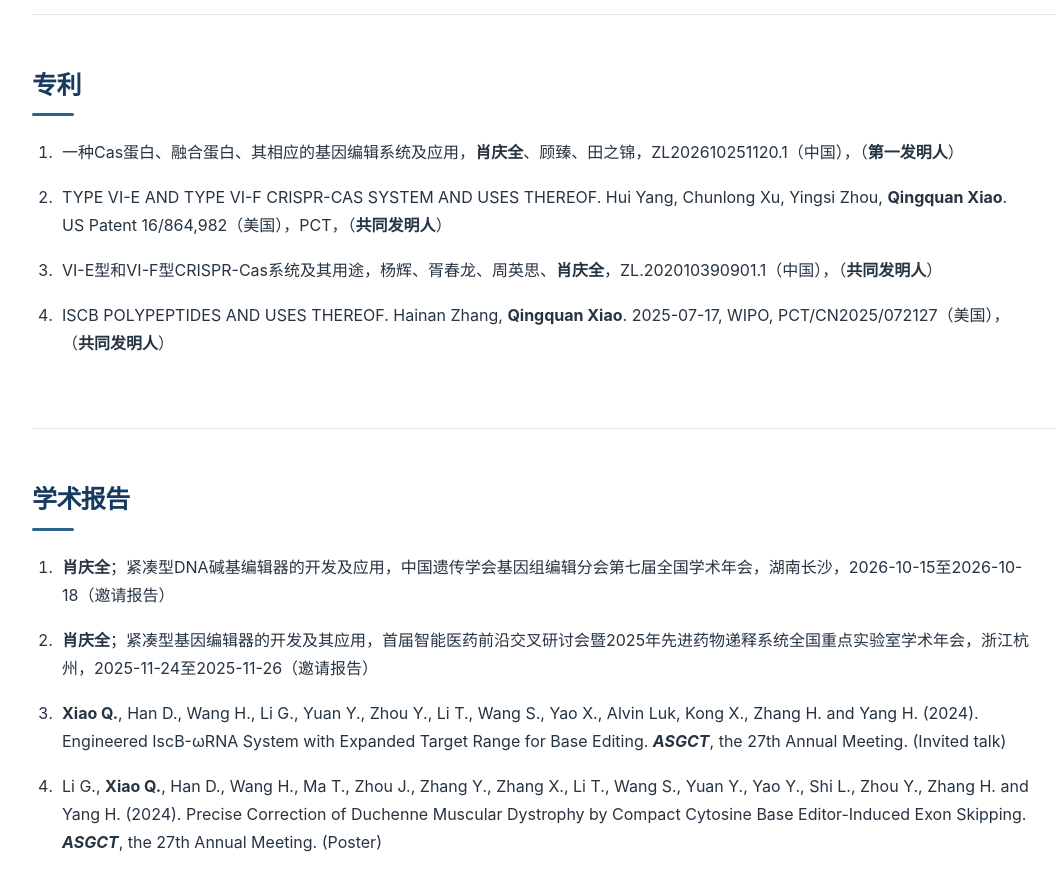
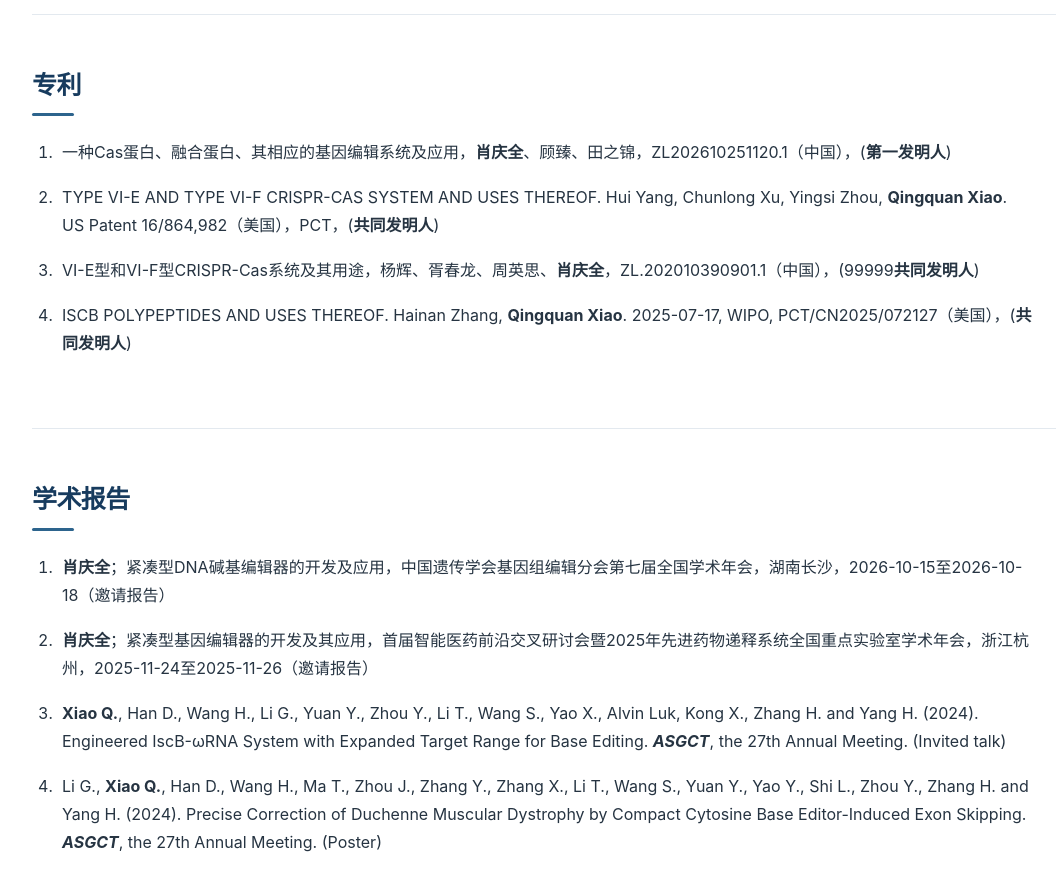
Before and after one commit to Phoenixiao/Qingquan-Xiao-Laboratory, a plain HTML site: page index-zh.html in a window 1280 px wide. Shown: the part 3880-4770 px from the top of the page, without its empty margins (96-1159 px from the left). Drawn offline with Linux system fonts and the light colour scheme; no server answers.

Commit message:
Update patent list in index-zh.html

```diff
--- a/index-zh.html
+++ b/index-zh.html
@@ -180,10 +180,10 @@
 
 <section id="patents"><h2>专利</h2>
   <ol class="patent-list">
-    <li>一种Cas蛋白、融合蛋白、其相应的基因编辑系统及应用，<strong>肖庆全</strong>、顾臻、田之锦，ZL202610251120.1（中国），（<strong>第一发明人</strong>）</li>
-    <li>TYPE VI-E AND TYPE VI-F CRISPR-CAS SYSTEM AND USES THEREOF. Hui Yang, Chunlong Xu, Yingsi Zhou, <strong>Qingquan Xiao</strong>. US Patent 16/864,982（美国），PCT，（<strong>共同发明人</strong>）</li>
-    <li>VI-E型和VI-F型CRISPR-Cas系统及其用途，杨辉、胥春龙、周英思、<strong>肖庆全</strong>，ZL.202010390901.1（中国），（<strong>共同发明人</strong>）</li>
-    <li>ISCB POLYPEPTIDES AND USES THEREOF. Hainan Zhang, <strong>Qingquan Xiao</strong>. 2025-07-17, WIPO, PCT/CN2025/072127（美国），（<strong>共同发明人</strong>）</li>
+    <li>一种Cas蛋白、融合蛋白、其相应的基因编辑系统及应用，<strong>肖庆全</strong>、顾臻、田之锦，ZL202610251120.1（中国），(<strong>第一发明人</strong>)</li>
+    <li>TYPE VI-E AND TYPE VI-F CRISPR-CAS SYSTEM AND USES THEREOF. Hui Yang, Chunlong Xu, Yingsi Zhou, <strong>Qingquan Xiao</strong>. US Patent 16/864,982（美国），PCT，(<strong>共同发明人</strong>)</li>
+    <li>VI-E型和VI-F型CRISPR-Cas系统及其用途，杨辉、胥春龙、周英思、<strong>肖庆全</strong>，ZL.202010390901.1（中国），(99999<strong>共同发明人</strong>)</li>
+    <li>ISCB POLYPEPTIDES AND USES THEREOF. Hainan Zhang, <strong>Qingquan Xiao</strong>. 2025-07-17, WIPO, PCT/CN2025/072127（美国），(<strong>共同发明人</strong>)</li>
   </ol>
 </section>
 
```
